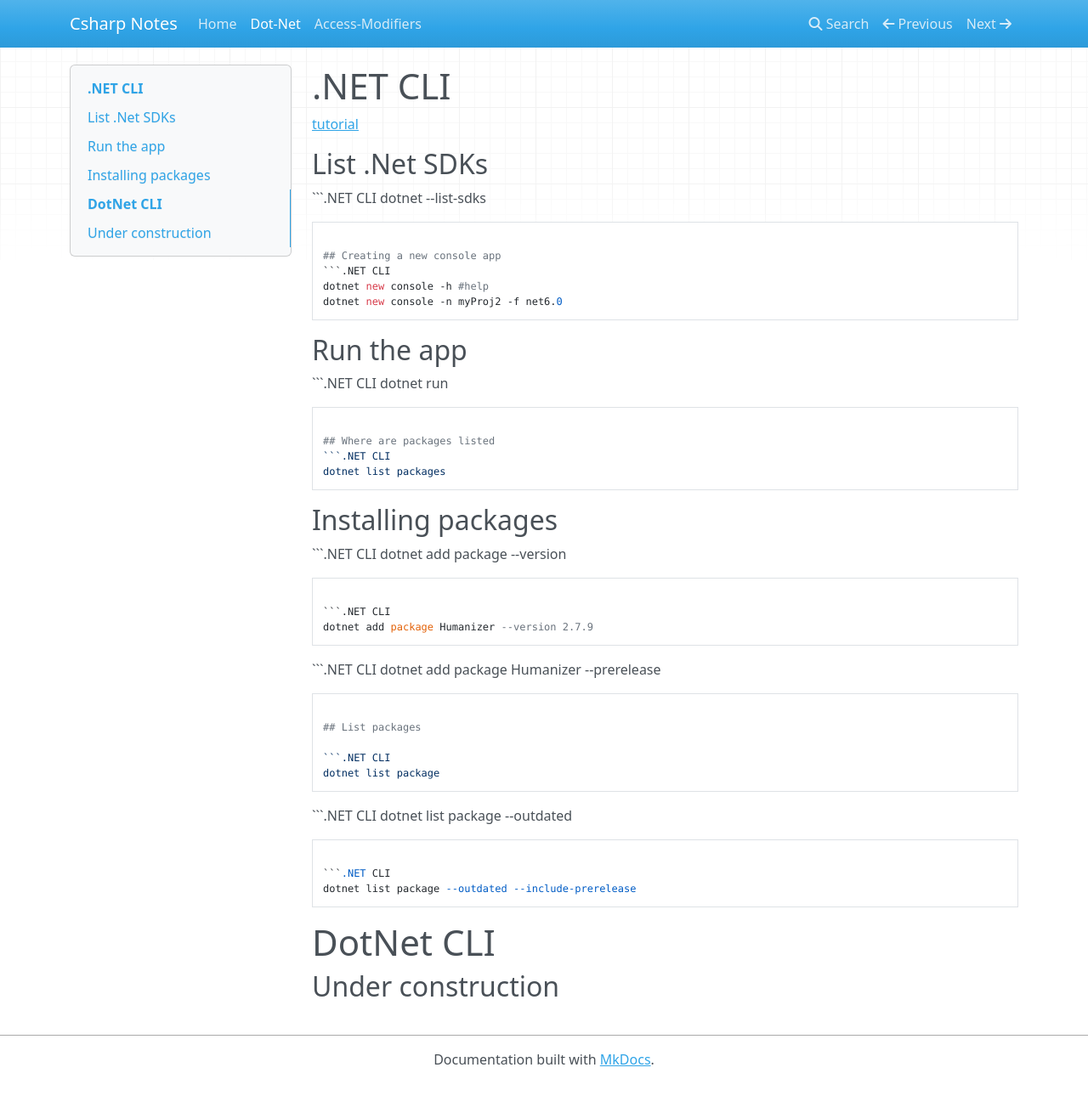
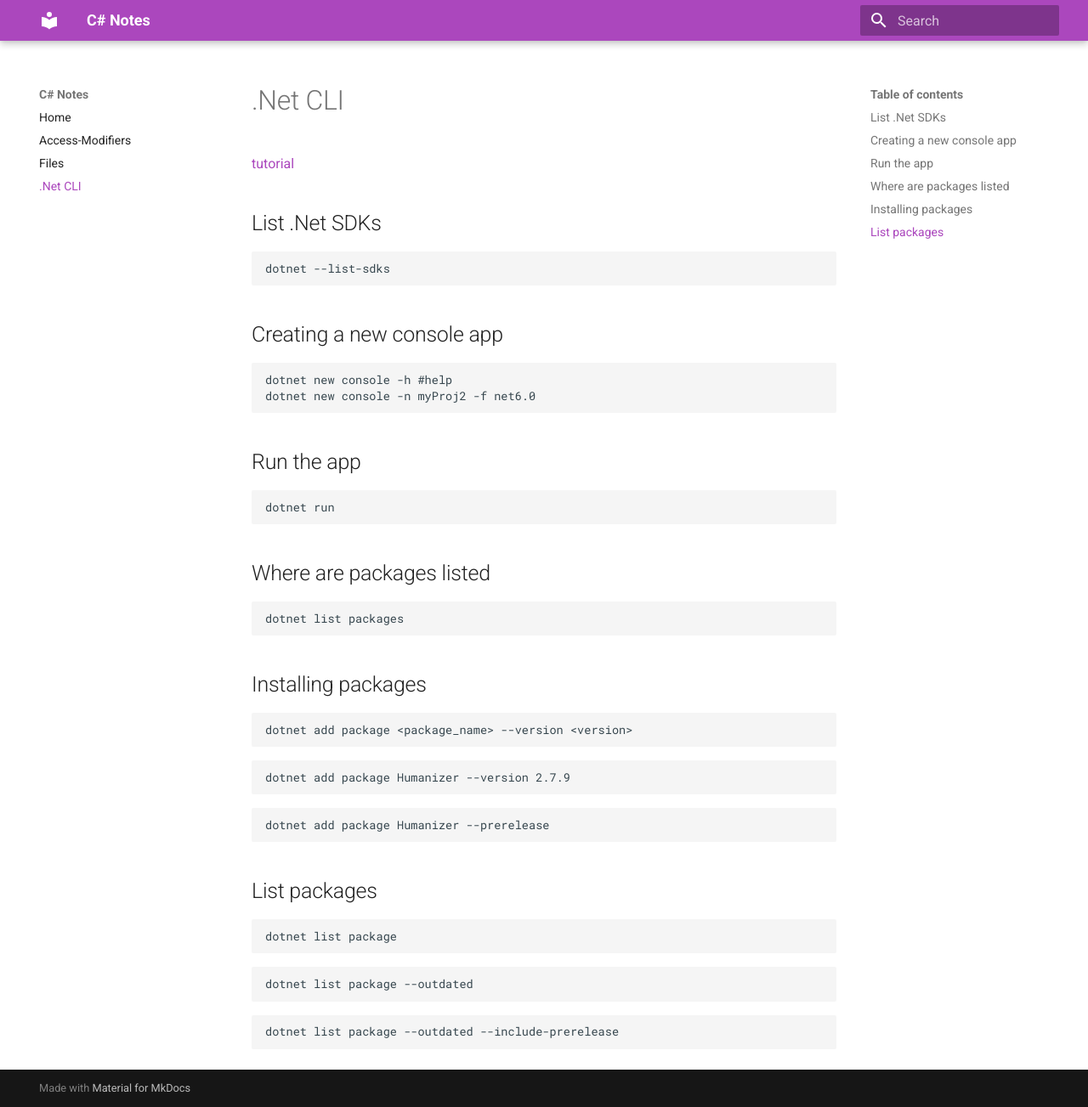
Before and after one commit to deltahedge1/c-sharp-notes, an MkDocs documentation site: the page built from docs/dot-net.md, in a window 1280 px wide and 1303 px high. Shown: the whole window at 85% size. Built offline with MkDocs 1.6.1 and Material for MkDocs 9.7.7, drawn with Linux system fonts in a browser that asks for light colours; nearby versions of some CDN libraries.

Commit message:
added files

````diff
--- a/docs/dot-net.md
+++ b/docs/dot-net.md
@@ -1,54 +1,51 @@
-# .NET CLI
+# .Net CLI
 
 [tutorial](https://learn.microsoft.com/en-us/training/modules/dotnet-dependencies/3-exercise-dependency)
 
 
 ## List .Net SDKs
-```.NET CLI
+```terminal
 dotnet --list-sdks
 ```
 
 ## Creating a new console app
-```.NET CLI
+```terminal
 dotnet new console -h #help
 dotnet new console -n myProj2 -f net6.0
 ```
 
 ## Run the app
-```.NET CLI
+```terminal
 dotnet run
 ```
 
 ## Where are packages listed
-```.NET CLI
+```terminal
 dotnet list packages
 ```
 ## Installing packages
-```.NET CLI
+```terminal
 dotnet add package <package_name> --version <version>
 ```
 
-```.NET CLI
+```terminal
 dotnet add package Humanizer --version 2.7.9
 ```
 
-```.NET CLI
+```terminal
 dotnet add package Humanizer --prerelease
 ```
 
 ## List packages
 
-```.NET CLI
+```terminal
 dotnet list package
 ```
 
-```.NET CLI
+```terminal
 dotnet list package --outdated
 ```
 
-```.NET CLI
+```terminal
 dotnet list package --outdated --include-prerelease
 ```
-# DotNet CLI
-
-## Under construction
--- a/mkdocs.yml
+++ b/mkdocs.yml
@@ -1,5 +1,14 @@
-site_name: Csharp Notes
+site_name: C# Notes
 nav:
   - Home: index.md
-  - Dot-Net: dot-net.md
   - Access-Modifiers: access-modifiers.md
+  - Files: files.md
+  - .Net CLI: dot-net.md
+theme:
+  name: material
+  palette:
+    primary: "purple"
+    accent: "orange"
+  font:
+    text: "Roboto"
+    code: "Roboto Mono"
````
Also changed, not shown: docs/access-modifiers.md (+4 -1 lines), docs/files.md (added, +7 -0 lines), docs/index.md (+0 -8 lines).
